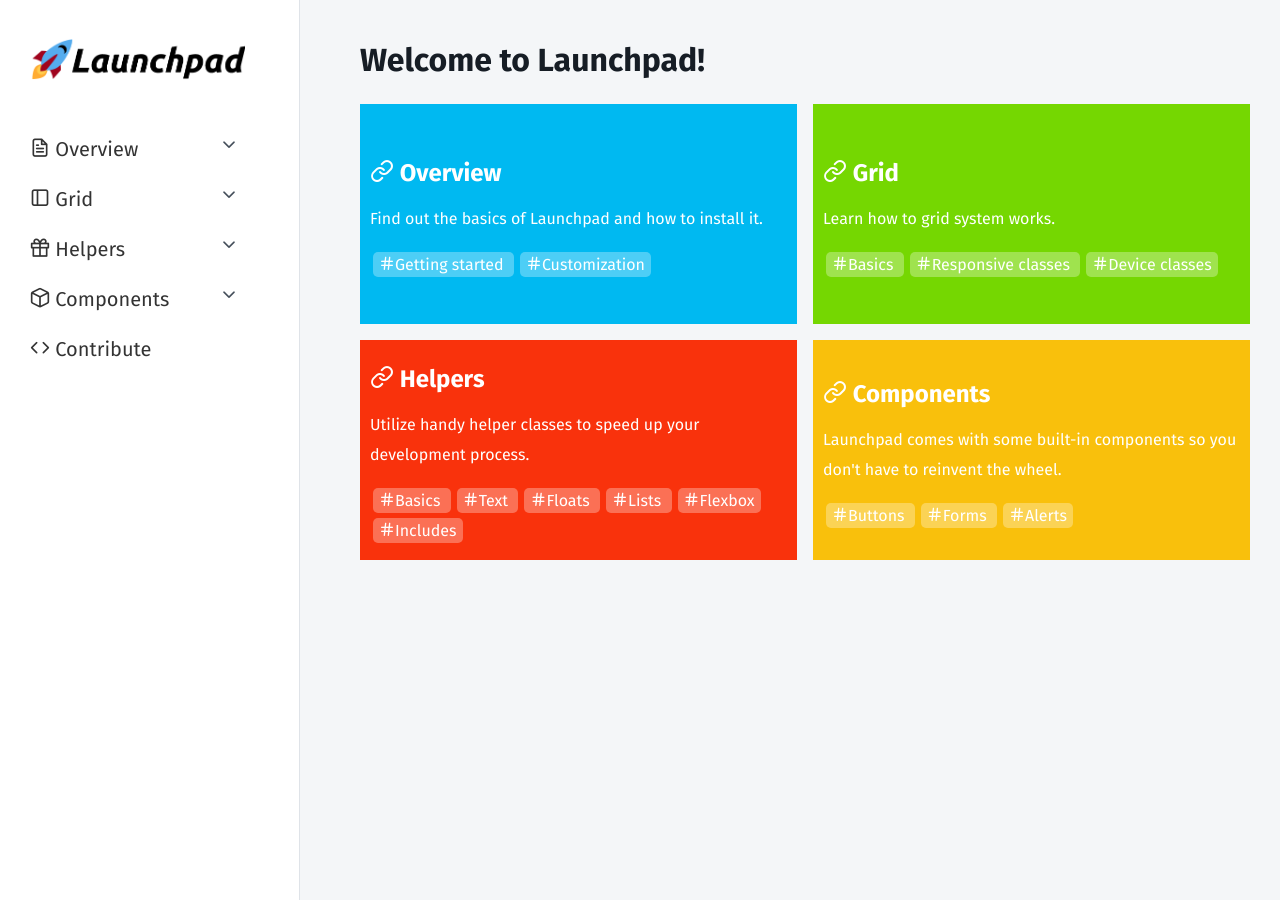
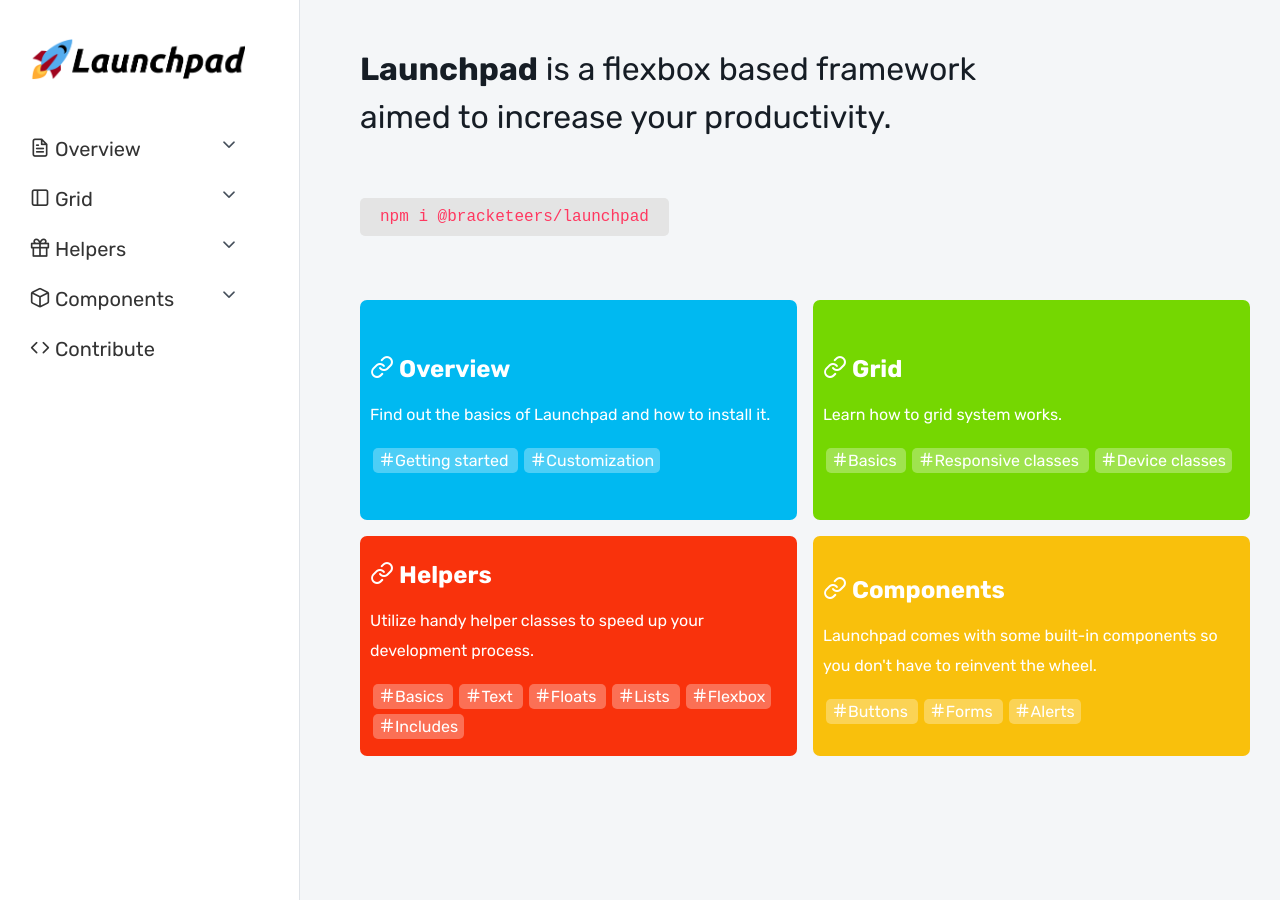
Before and after one commit to Bracketeers/Launchpad, a Jekyll site: the page built from index.md, in a window 1280 px wide and 900 px high. Built offline with Jekyll 4.4.1, drawn with Linux system fonts in a browser that asks for light colours; nearby versions of some CDN libraries; some web fonts are replaced.

Commit message:
Updated NPM instructions and improved syntax highlighting

```diff
--- a/_includes/head.html
+++ b/_includes/head.html
@@ -4,7 +4,7 @@
   <meta name="viewport" content="width=device-width, initial-scale=1">
   {%- seo -%}
   <link href="{{ "images/favicon.png" | relative_url }}" rel="shortcut icon">
-  <link href="https://fonts.googleapis.com/css?family=Fira+Sans:300,400,500,600,700" rel="stylesheet">
+  <link href="https://fonts.googleapis.com/css?family=Rubik:300,400,500,700" rel="stylesheet">
   <link rel="stylesheet" href="{{ "/assets/style.css" | relative_url }}">
   <script src="https://ajax.googleapis.com/ajax/libs/jquery/3.3.1/jquery.min.js"></script>
   <link rel="stylesheet" href="//cdnjs.cloudflare.com/ajax/libs/highlight.js/9.12.0/styles/default.min.css">
--- /dev/null
+++ b/_sass/_components.scss
@@ -0,0 +1,6 @@
+.btn {
+  background-color: $standard;
+  color: white;
+  padding: 10px 20px;
+  text-decoration: none;
+}
--- a/assets/style.scss
+++ b/assets/style.scss
@@ -12,15 +12,17 @@
 @import 'variables';
 @import 'grid';
 @import 'helpers';
+@import 'components';
 @import 'icomoon';
 
 /* ============ General ============ */
 
 body,
 html {
+  -webkit-font-smoothing: antialiased;
   background-color: #f4f6f8;
   color: #454f5b;
-  font-family: 'Fira Sans',sans-serif;
+  font-family: 'Rubik',sans-serif;
   height: 100%;
   line-height: 30px;
 }
@@ -35,7 +37,13 @@
   color: #161d25;
 }
 
-h1 { margin-top: 0; }
+h1 {
+  line-height: 1.5em;
+  margin-top: 0;
+  &.statement {
+    font-weight: 400;
+  }
+}
 
 .container {
   margin: 30px;
@@ -45,13 +53,20 @@
 
 code {
   background-color: #e4e4e4;
+  border-radius: 5px;
   color: #ff3860;
   max-height: 350px;
   overflow-y: scroll;
   padding: 0 3px;
+  &.npm {
+    //font-size: 24px;
+    padding: 10px 20px;
+  }
 }
 
-pre{ max-width: 800px; }
+pre{
+  max-width: 800px;
+}
 
 /* ============ Layout ============ */
 
@@ -149,6 +164,7 @@
   width: 100%;
   .column p {
     background-color: $standard;
+    border-radius: 5px;
     color: white;
     text-align: center;
     margin: 0;
@@ -173,8 +189,22 @@
 
 /* ============ Index ============ */
 
+.quick-start {
+  margin: 40px 0;
+  padding: 20px 0;
+  code {
+    overflow-y: initial;
+    margin-right: 15px;
+  }
+  .btn {
+    border-radius: 5px;
+    margin-left: 15px;
+  }
+}
+
 .category {
   @include flexbox();
+  border-radius: 7px;
   color: white;
   min-height: 200px;
   padding: 10px;
@@ -201,3 +231,11 @@
 .column--grid { background-color: $positive; }
 .column--helpers { background-color: $negative; }
 .column--components { background-color: $warning; }
+
+/* ============ Highlighting ============ */
+
+.hljs {
+  color: #005cc5;
+  .nt { color: #22863a; }
+  .na { color: #6f42c1; }
+}
--- a/index.md
+++ b/index.md
@@ -7,7 +7,11 @@
 
 {% assign sorted = site.docs | sort: 'position' %}
 
-<h1>Welcome to Launchpad!</h1>
+<h1 class="statement"><strong>Launchpad</strong> is a flexbox based framework<br>aimed to increase your productivity.</h1>
+
+<div class="quick-start">
+  <code class="npm">npm i @bracketeers/launchpad</code>
+</div>
 
 <div class="row">
   {% for doc in sorted %}
```
Also changed, not shown: _docs/overview.md (+6 -6 lines), 7 other files.
